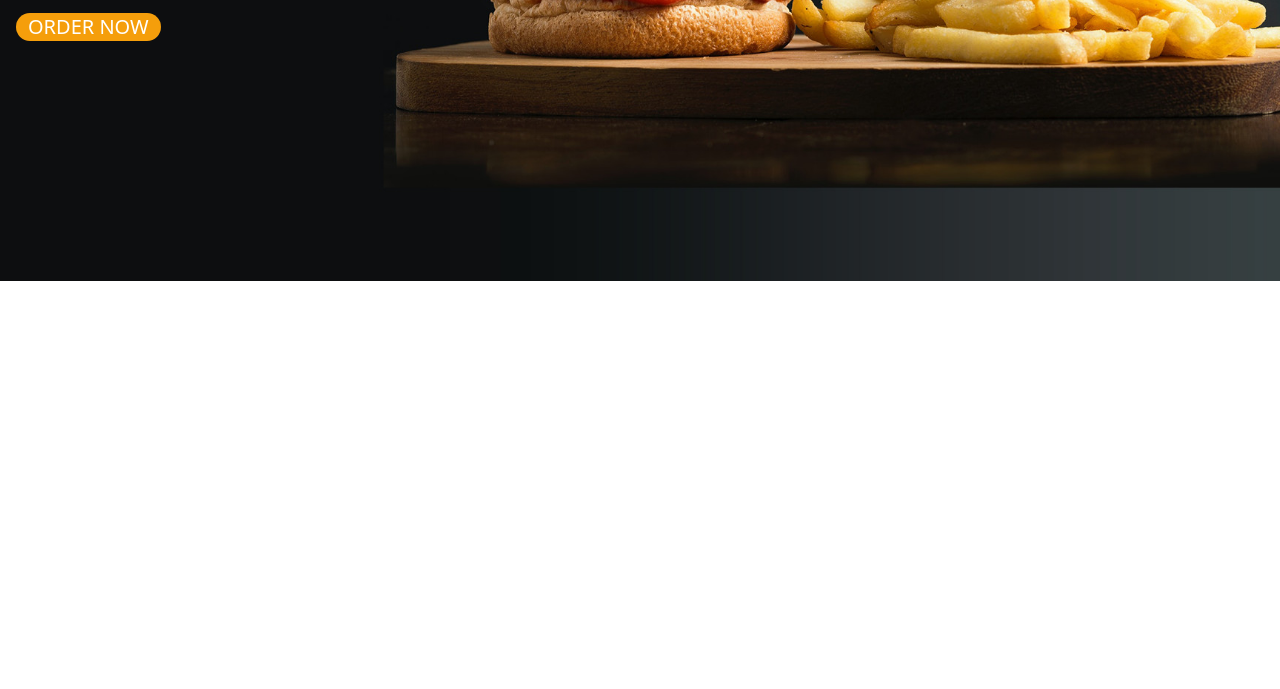
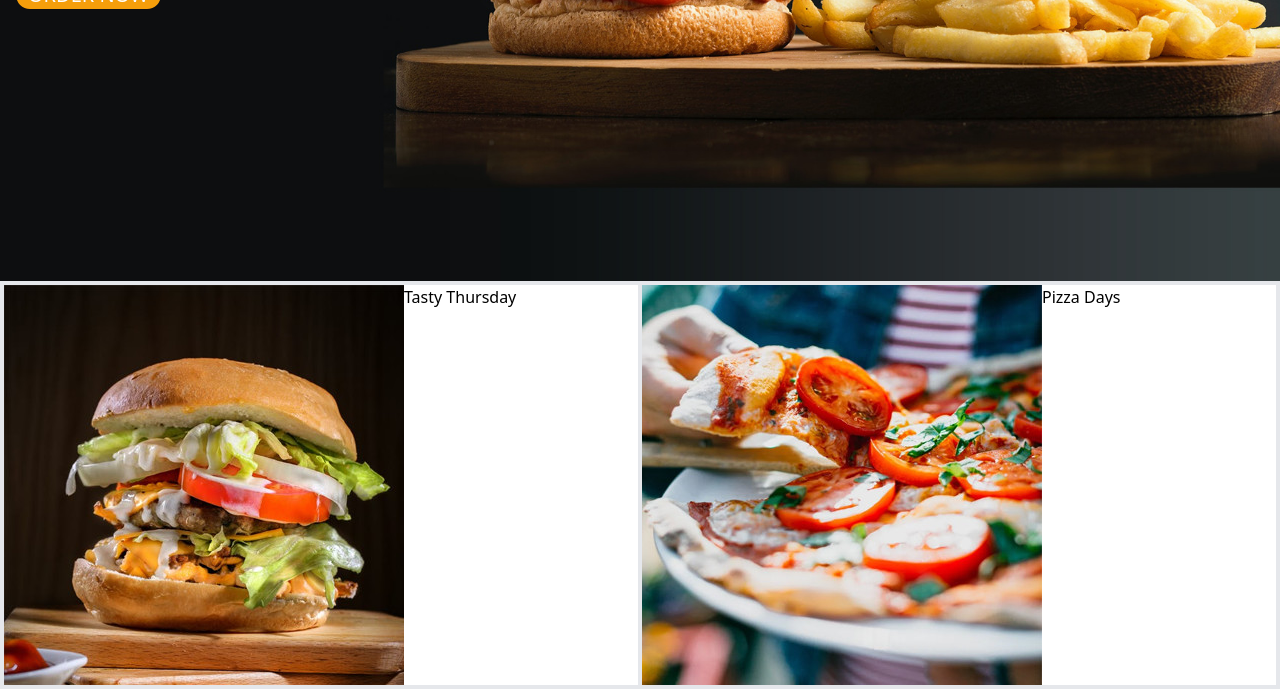
Before and after one commit to FixxooXD/crudRouting-EXPRESS, a website: page public/views/index.html in a window 1280 px wide. Shown: the part 519-1208 px from the top of the page. Before the commit the page ends 864 px from the top, so only its background shows below. Drawn offline with Linux system fonts and the light colour scheme.

Commit message:
Some Changes

```diff
--- a/public/assets/index.css
+++ b/public/assets/index.css
@@ -7,6 +7,10 @@
   .image_div {
     width: 100%;
   }
+}
+
+.main-Container{
+  height: 92vh;
 }
 
 .bar1,
--- a/public/views/index.html
+++ b/public/views/index.html
@@ -26,9 +26,10 @@
     <title>Index Page</title>
   </head>
   <body>
+    <div class="flex flex-col">
     <div class="image_div absolute">
       <img
-        class="w-fit sm:w-screen object-cover object-center border-none h-screen"
+        class="w-fit sm:w-screen object-cover object-center h-screen"
         src="../assets/burgir_2.jpg"
         alt=""
       />
@@ -60,7 +61,7 @@
       >
     </div>
     <div
-      class="main-Container relative flex flex-col items-center justify-center h-screen"
+      class="main-Container relative flex flex-col items-center justify-center"
     >
       <div>
         <h1 id="tag_line" class="text-5xl ml-4 sm:text-6xl text-white mb-4">
@@ -85,6 +86,19 @@
         </div>
       </div>
     </div>
-    <div class="2nd_container"></div>
+    <div class="2nd_container flex flex-row justify-around border-2">
+      <div class="border-2 w-1/2 flex">
+        <img src="../assets/thrusday.jpg" alt="">
+        Tasty Thursday
+      </div>
+      <div class="border-2 w-1/2 flex">
+        <img src="../assets/pizza_day.jpg" alt="">
+        Pizza Days
+      </div>
+      <!-- <div></div>
+      <div></div>
+      <div></div> -->
+    </div>
+  </div>
   </body>
 </html>
```
Also changed, not shown: public/assets/pizza_day.jpg (added), public/assets/thrusday.jpg (added), public/src/output.css.
